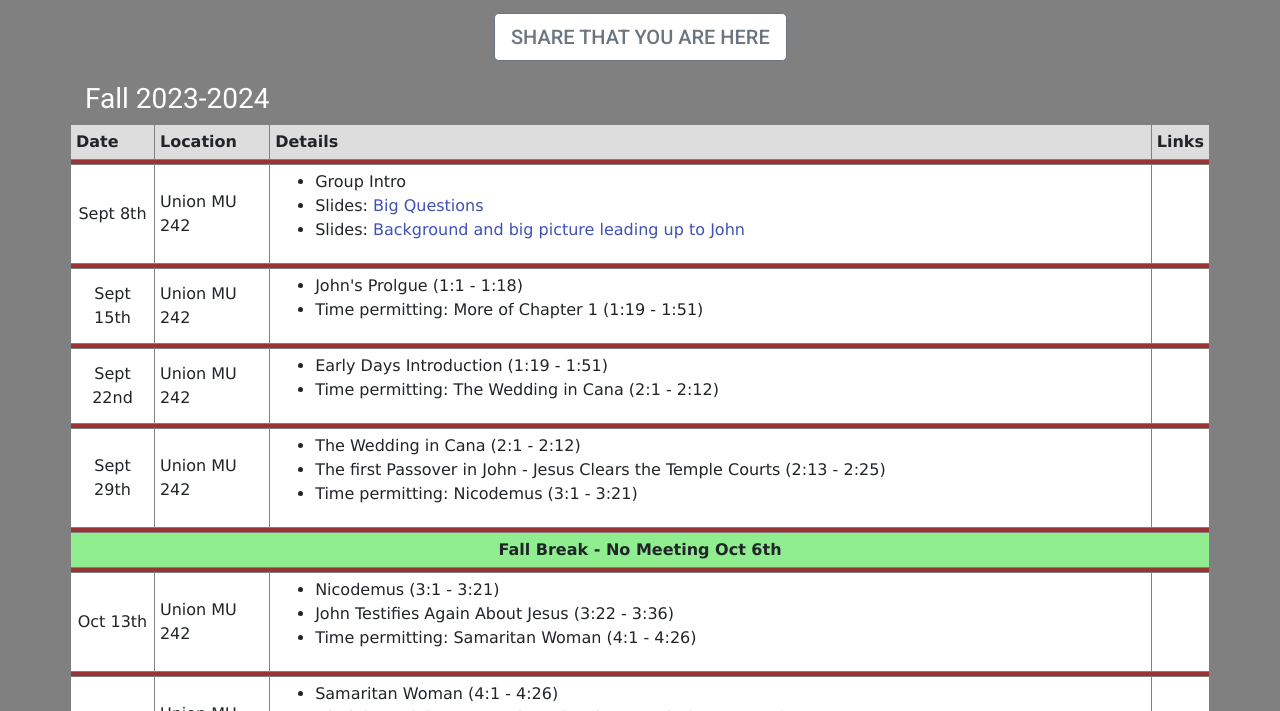
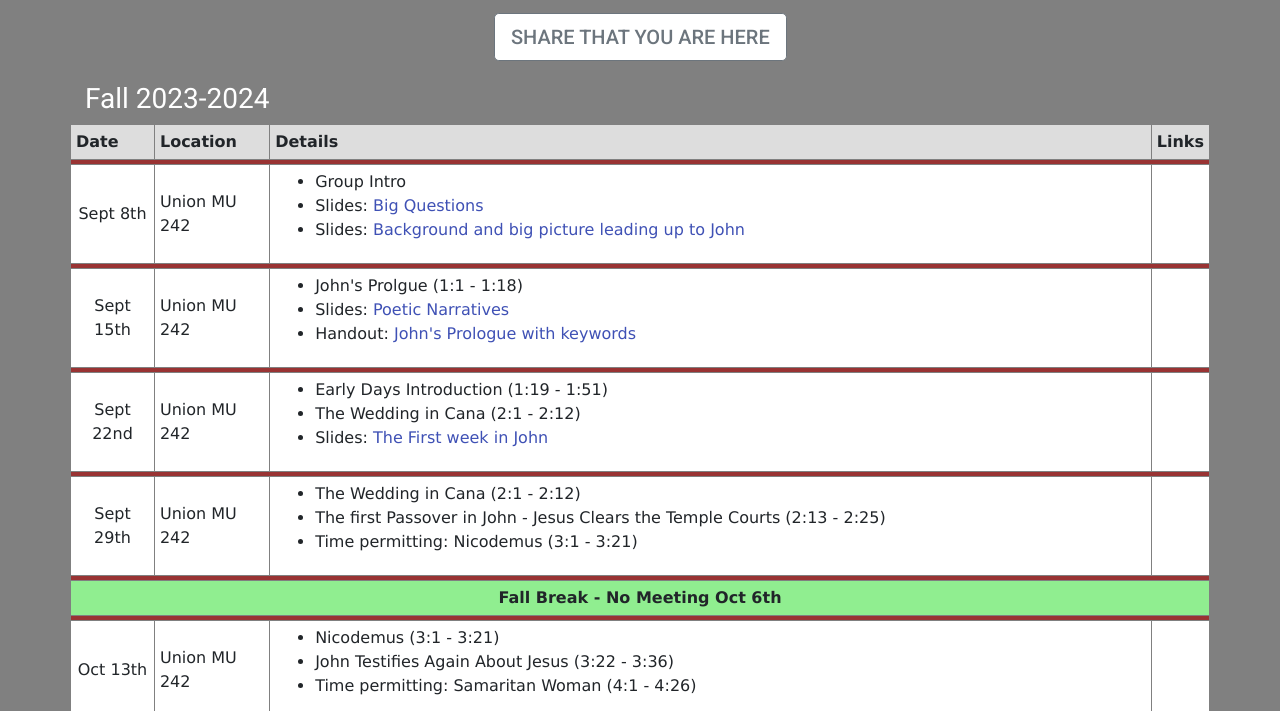
Before and after one commit to fisherds/walk-through-john, a plain HTML site: page public/index.html in a window 1280 px wide. Shown: the part 62-773 px from the top of the page. Drawn offline with Linux system fonts and the light colour scheme; some packages are replaced by stand-ins of ours.

Commit message:
updates for week 1 in John

```diff
--- a/public/index.html
+++ b/public/index.html
@@ -50,7 +50,9 @@
                 <li>Slides: <a target="_blank"
                     href="https://docs.google.com/presentation/d/19bgl_vxPP21kbI4ZJRyugNIznI8JpW_bjNuj5mIS7uo/edit?usp=sharing">Big
                     Questions</a></li>
-                <li>Slides: <a target="_blank" href="https://docs.google.com/presentation/d/1Tt9tG9dFnkreJUbJNMz_sl4TsFseoJA1281-asOCryg/edit?usp=sharing">Background and big picture leading up to John</a></li>
+                <li>Slides: <a target="_blank"
+                    href="https://docs.google.com/presentation/d/1Tt9tG9dFnkreJUbJNMz_sl4TsFseoJA1281-asOCryg/edit?usp=sharing">Background
+                    and big picture leading up to John</a></li>
               </ul>
               <span class="hacky-padding">&nbsp; &nbsp; &nbsp; &nbsp; &nbsp; &nbsp; &nbsp; &nbsp; &nbsp; &nbsp; &nbsp;
                 &nbsp; &nbsp; &nbsp; &nbsp; &nbsp; &nbsp; &nbsp; &nbsp; &nbsp; &nbsp; &nbsp; &nbsp; &nbsp; &nbsp; &nbsp;
@@ -78,9 +80,12 @@
                 <li>
                   John's Prolgue (1:1 - 1:18)
                 </li>
-                <li>
-                  Time permitting: More of Chapter 1 (1:19 - 1:51)
-                </li>
+                <li>Slides: <a
+                    href="https://docs.google.com/presentation/d/1h6oCOX846HKAnk0o70g2qUO3Ab3pffHQlAHGDZErqn0/edit?usp=sharing">Poetic
+                    Narratives</a></li>
+                <li>Handout: <a
+                    href="https://docs.google.com/presentation/d/14s76ZJUcaXrNTY2JbL_912bu2DTZ5RrnG7m9cHH644A/edit?usp=sharing">John's
+                    Prologue with keywords</a></li>
               </ul>
             </td>
             <td>
@@ -90,7 +95,6 @@
             <td colspan="4" style="color:white;padding:2px 10px;background-color:rgba(128,0,0,0.8)"></td>
           </tr>
           <tr style="background: white;">
-
             <td>
               <div style="text-align:center">Sept 22nd</div>
             </td>
@@ -103,7 +107,11 @@
                   Early Days Introduction (1:19 - 1:51)
                 </li>
                 <li>
-                  Time permitting: The Wedding in Cana (2:1 - 2:12)
+                  The Wedding in Cana (2:1 - 2:12)
+                </li>
+                <li>Slides: <a
+                    href="https://docs.google.com/presentation/d/13Yher78qnWn9oumfmZV6z7-lZA9Q31Vpu6X-BfSQXkA/edit?usp=sharing">The
+                    First week in John</a>
                 </li>
               </ul>
             </td>
```
